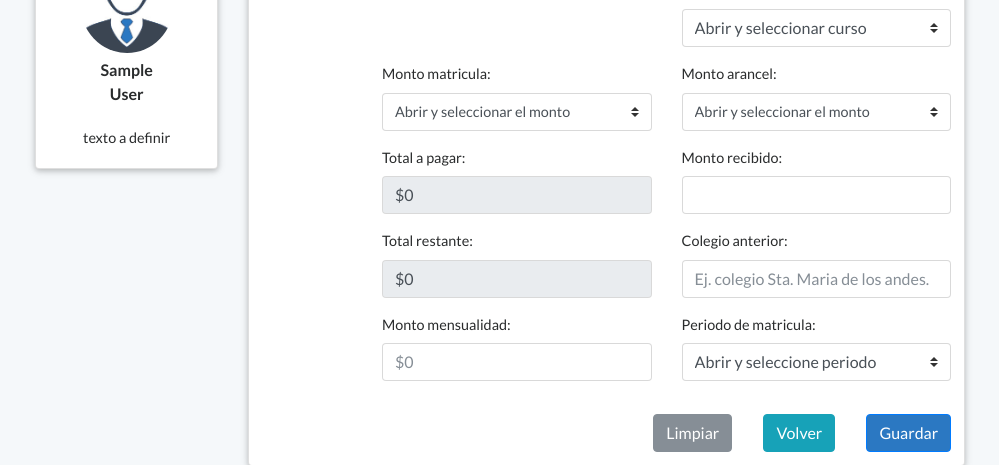
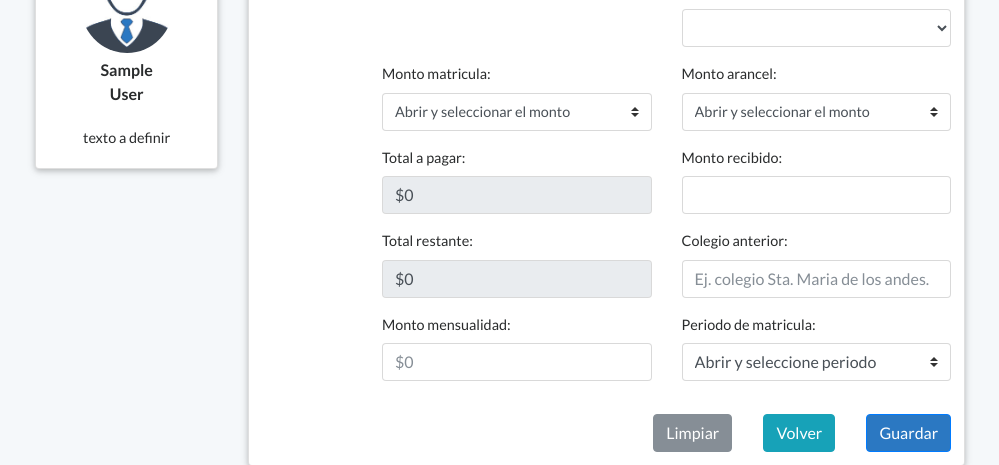
Before and after one commit to Cristoph/ERP_College, a Django app: template templates/ModuleAdmin/admissionenrollment.html in a window 1280 px wide. Shown: the part 188-653 px from the top of the page, without its empty margins (140-1139 px from the left). Run offline with Django 3.2, Linux system fonts and the light colour scheme; the template is opened without the code that fills it, so the values that code supplies are empty; the visitor is signed in with stand-in values (Sample User, id 1); some libraries are stand-ins or nearby versions; some web fonts are replaced.

Commit message:
matricula

```diff
--- a/templates/ModuleAdmin/admissionenrollment.html
+++ b/templates/ModuleAdmin/admissionenrollment.html
@@ -51,8 +51,7 @@
                         </div>
                         <div class="col-lg-6 form-group">
                             <label>Curso matriculado:</label>
-                            <select name="grade" id="id_grade" class="form-control custom-select" style="width: 100%">
-                                <option selected>Abrir y seleccionar curso</option>
+                            <select name="grade" id="id_grade" class="form-control" style="width: 100%">
                                 {% for foo in grade %}
 
                                     <option value="{{ foo.id }}">{{ foo.number }}° {{ foo.latter }} - {{ foo.level }}</option>
```
